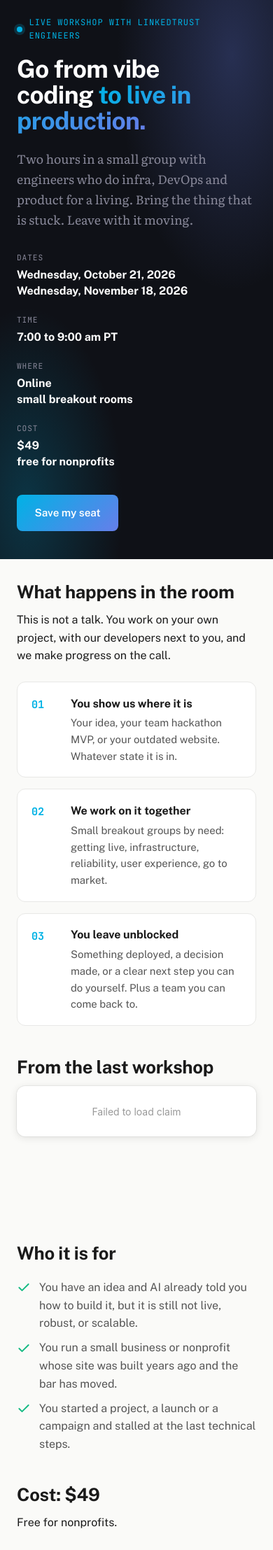
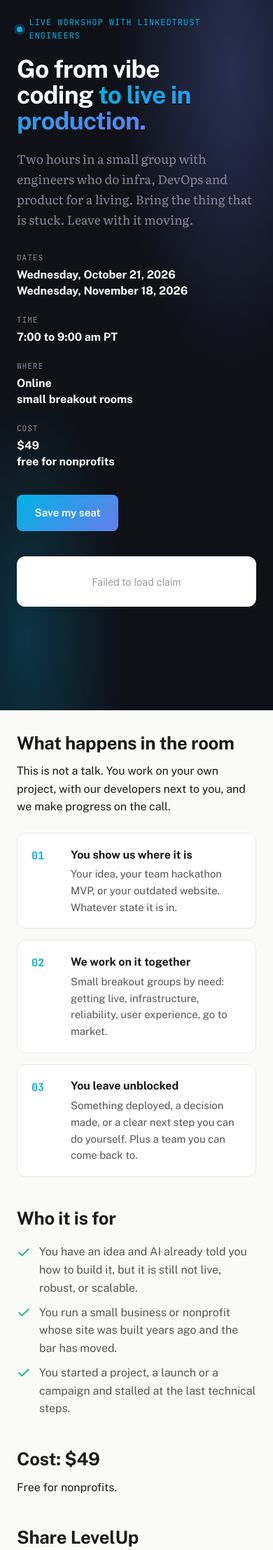
Before and after one commit to Cooperation-org/site-linkedtrust-us, a Django app: page /levelup/ in a window 390 px wide. Shown: the part 62-2277 px from the top of the page at 70% size. Run offline with Django 5.2, Linux system fonts and the light colour scheme; data comes from the database, SQL or seed files in the repository.

Commit message:
LevelUp: verified claim moves to the top right of the hero
Two badges at a time. With more than two, pages rotate every 7 seconds,
paused on hover, on focus and while the tab is hidden; one page never moves.
Pages share a grid cell so the column is as tall as the tallest pair and
nothing jumps.

Wide screens put the words left and the badges top right; under 1000px the
badges stack after "Save my seat", so the CTA still lands above the fold on
a phone. With no badge the hero keeps its single column.

Drops the old "From the last workshop" section further down the page.

Co-Authored-By: Claude Opus 5 <noreply@anthropic.com>

```diff
--- a/website/templates/levelup.html
+++ b/website/templates/levelup.html
@@ -60,6 +60,37 @@
     max-width: 1200px;
     margin: 0 auto;
     padding: 0 1.5rem 2.5rem;
+}
+/* With a verified claim to show, the hero is two columns on a wide screen:
+   words left, badge top right. Narrower, it stacks under the CTA. The class
+   is only set when there is a badge, so an empty column never squeezes the
+   headline. */
+/* Two badges at a time. Every page sits in the same grid cell, so the
+   column is as tall as the tallest page and nothing jumps as they rotate. */
+.lu-hero-badge { margin-top: 2.25rem; display: grid; justify-items: start; }
+.lu-badge-page {
+    grid-area: 1 / 1;
+    display: grid;
+    gap: 1rem;
+    width: 100%;
+    opacity: 0;
+    transform: translateY(12px);
+    transition: opacity 0.5s ease, transform 0.5s ease;
+    pointer-events: none;
+}
+.lu-badge-page.is-on { opacity: 1; transform: none; pointer-events: auto; }
+.lu-hero-badge linked-badge { display: block; width: 100%; max-width: 420px; }
+@media (prefers-reduced-motion: reduce) {
+    .lu-badge-page { transition: none; transform: none; }
+}
+@media (min-width: 1000px) {
+    .lu-hero-inner.has-badge {
+        display: grid;
+        grid-template-columns: minmax(0, 1fr) minmax(280px, 360px);
+        column-gap: 3.5rem;
+        align-items: start;
+    }
+    .lu-hero-inner.has-badge .lu-hero-badge { margin-top: 0.35rem; justify-items: stretch; }
 }
 .lu-kicker {
     display: inline-flex;
@@ -185,8 +216,6 @@
 }
 .lu-fit svg { flex: none; width: 20px; height: 20px; margin-top: 0.2rem; color: var(--success); }
 
-.lu-badges { display: grid; gap: 1rem; }
-.lu-badges linked-badge { display: block; max-width: 100%; }
 
 .lu-share {
     margin-top: 1.25rem;
@@ -361,7 +390,8 @@ fieldset.lu-field { border: 0; padding: 0; margin-inline: 0; }
 
 {% block content %}
 <section class="lu-hero" aria-labelledby="lu-title">
-    <div class="lu-hero-inner">
+    <div class="lu-hero-inner{% if levelup_badges %} has-badge{% endif %}">
+        <div class="lu-hero-main">
         <p class="lu-kicker">Live workshop with LinkedTrust engineers</p>
         <h1 id="lu-title">Go from vibe coding <span>to live in production.</span></h1>
         <p class="lu-hero-lede">Two hours in a small group with engineers who do infra, DevOps and product for a living. Bring the thing that is stuck. Leave with it moving.</p>
@@ -374,6 +404,16 @@ fieldset.lu-field { border: 0; padding: 0; margin-inline: 0; }
         <div class="lu-hero-cta">
             <a href="#register" class="btn btn-gradient">Save my seat</a>
         </div>
+        </div>
+        {% if levelup_badge_pages %}
+        <div class="lu-hero-badge" id="lu-hero-badge" aria-label="From the last workshop">
+            {% for page in levelup_badge_pages %}
+            <div class="lu-badge-page{% if forloop.first %} is-on{% endif %}"{% if not forloop.first %} aria-hidden="true"{% endif %}>
+                {% for badge in page %}<linked-badge claim-id="{{ badge.linked_claim_id }}" layout="{{ badge.badge_layout }}" theme="{{ badge.badge_theme }}"></linked-badge>{% endfor %}
+            </div>
+            {% endfor %}
+        </div>
+        {% endif %}
     </div>
 </section>
 
@@ -388,15 +428,6 @@ fieldset.lu-field { border: 0; padding: 0; margin-inline: 0; }
                 <li><div><strong>You leave unblocked</strong><p>Something deployed, a decision made, or a clear next step you can do yourself. Plus a team you can come back to.</p></div></li>
             </ol>
         </section>
-
-        {% if levelup_badges %}
-        <section aria-labelledby="lu-said">
-            <h2 id="lu-said">From the last workshop</h2>
-            <div class="lu-badges">
-                {% for badge in levelup_badges %}<linked-badge claim-id="{{ badge.linked_claim_id }}" layout="{{ badge.badge_layout }}" theme="{{ badge.badge_theme }}"></linked-badge>{% endfor %}
-            </div>
-        </section>
-        {% endif %}
 
         <section aria-labelledby="lu-who">
             <h2 id="lu-who">Who it is for</h2>
@@ -605,5 +636,33 @@ fieldset.lu-field { border: 0; padding: 0; margin-inline: 0; }
 
     render();
 })();
+
+// Hero badges: rotate a page of two every few seconds, paused while someone
+// is reading one. One page means nothing moves.
+(function () {
+    var rail = document.getElementById('lu-hero-badge');
+    if (!rail) return;
+    var pages = rail.querySelectorAll('.lu-badge-page');
+    if (pages.length < 2) return;
+    var at = 0;
+    var timer = null;
+    function show(next) {
+        pages[at].classList.remove('is-on');
+        pages[at].setAttribute('aria-hidden', 'true');
+        at = next;
+        pages[at].classList.add('is-on');
+        pages[at].removeAttribute('aria-hidden');
+    }
+    function start() { timer = setInterval(function () { show((at + 1) % pages.length); }, 7000); }
+    function stop() { clearInterval(timer); timer = null; }
+    rail.addEventListener('mouseenter', stop);
+    rail.addEventListener('focusin', stop);
+    rail.addEventListener('mouseleave', function () { if (!timer) start(); });
+    rail.addEventListener('focusout', function () { if (!timer) start(); });
+    document.addEventListener('visibilitychange', function () {
+        if (document.hidden) { stop(); } else if (!timer) { start(); }
+    });
+    start();
+})();
 </script>
 {% endblock %}
--- a/website/views.py
+++ b/website/views.py
@@ -868,6 +868,12 @@ LEVELUP_EVENT = {
 }
 
 
+def levelup_badge_pages(badges, per_page=2):
+    """Verified claims for the hero, two at a time. More than two rotate."""
+    badges = list(badges)
+    return [badges[i:i + per_page] for i in range(0, len(badges), per_page)]
+
+
 def levelup_session(key):
     """The session a registrant picked, falling back to the first sitting."""
     for session in LEVELUP_SESSIONS:
@@ -1086,10 +1092,12 @@ def levelup_view(request):
             return redirect(reverse('levelup_thanks'))
     else:
         form = LevelUpRegistrationForm()
+    badges = Testimonial.objects.filter(placement='levelup', linked_claim_id__gt='')
     return render(request, 'levelup.html', {
         'form': form,
         'event': LEVELUP_EVENT,
-        'levelup_badges': Testimonial.objects.filter(placement='levelup', linked_claim_id__gt=''),
+        'levelup_badges': badges,
+        'levelup_badge_pages': levelup_badge_pages(badges),
         'stripe_enabled': bool(getattr(settings, 'LEVELUP_STRIPE_PAYMENT_LINK', '')),
     })
 
```
Also changed, not shown: website/tests_levelup.py (+44 -0 lines).
